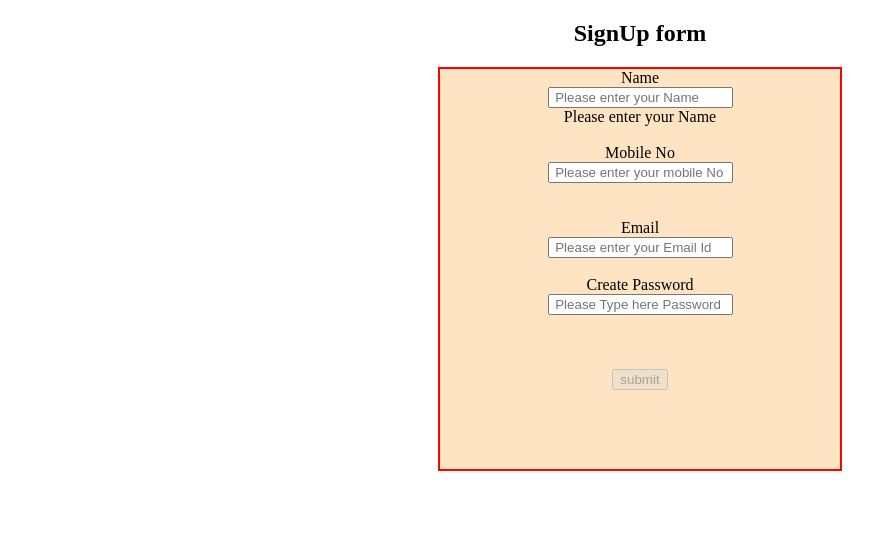
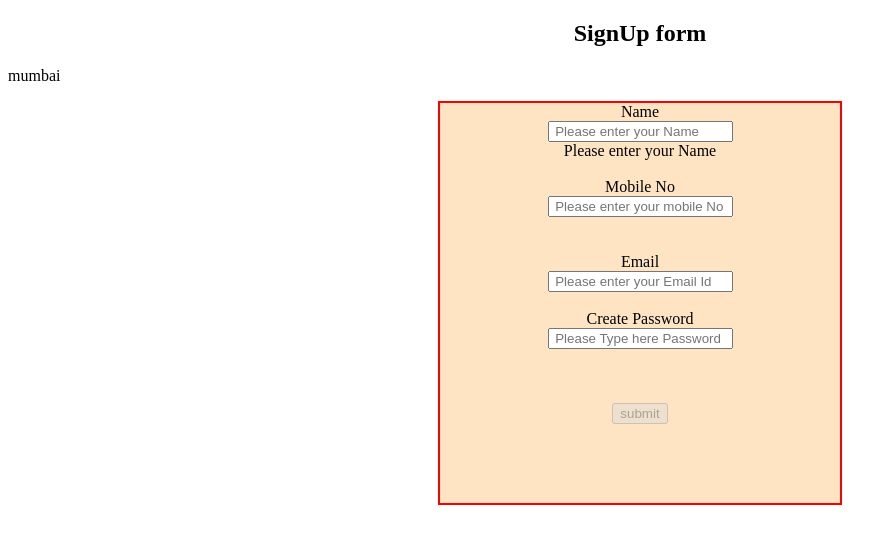
Before and after one commit to poonambhapkar34/octJavaScipt, an Angular app in the folder AngularProject/angularOctBatch/: page /adminsignup in a window 1280 px wide. Shown: the top 544 px of the page, without its empty margins (0-896 px from the left). Built offline with nearby package versions, Linux system fonts and the light colour scheme.

Commit message:
services

```diff
--- a/AngularProject/angularOctBatch/src/app/adminlogin/adminsignin/adminsignin.component.ts
+++ b/AngularProject/angularOctBatch/src/app/adminlogin/adminsignin/adminsignin.component.ts
@@ -1,5 +1,7 @@
 import { Component } from '@angular/core';
 import { FormBuilder, FormControl, FormGroup, Validators } from '@angular/forms';
+import { DataService } from './../../adminsignup/data.service';
+
 // interface student{
 //   name:string,
 //   id:number,
@@ -21,7 +23,7 @@ export class AdminsigninComponent {
     address:'jjjj',
   };
   formData : any;
-  constructor(public formBuilder: FormBuilder) {
+  constructor(public formBuilder: FormBuilder,private dataService : DataService) {
 
   }
   ngOnInit() {
@@ -67,6 +69,7 @@ export class AdminsigninComponent {
    let name =  name1.toUpperCase();
    console.log(name);
 
+   this.dataService.city = 'pune';
 
   }
 }
--- a/AngularProject/angularOctBatch/src/app/adminsignup/adminsignup.component.html
+++ b/AngularProject/angularOctBatch/src/app/adminsignup/adminsignup.component.html
@@ -1,4 +1,5 @@
 <h2 class="heading">SignUp form</h2>
+<p>{{city}}</p>
 <div class="form-container">
     <form #signUp="ngForm" autocomplete="off">
 
--- a/AngularProject/angularOctBatch/src/app/adminsignup/adminsignup.component.ts
+++ b/AngularProject/angularOctBatch/src/app/adminsignup/adminsignup.component.ts
@@ -1,4 +1,5 @@
 import { Component } from '@angular/core';
+import { DataService } from './data.service';
 
 @Component({
   selector: 'app-adminsignup',
@@ -6,6 +7,7 @@ import { Component } from '@angular/core';
   styleUrls: ['./adminsignup.component.scss']
 })
 export class AdminsignupComponent {
+  city?:string;
   data = {
     name : 'poonam',
     mobNo : 569896666,
@@ -15,7 +17,12 @@ export class AdminsignupComponent {
   }
   data2:any;
 
+  constructor(private dataService : DataService ){
+
+  }
   ngOnInit(){
+  this.city = this.dataService.city;
+  console.log('this.city',this.city);
 
   }
    submit(formData? : any){
--- /dev/null
+++ b/AngularProject/angularOctBatch/src/app/adminsignup/data.service.ts
@@ -0,0 +1,9 @@
+import { Injectable } from '@angular/core';
+
+@Injectable({
+  providedIn: 'root'
+})
+export class DataService {
+city = 'mumbai';
+  constructor() { }
+}
--- a/AngularProject/angularOctBatch/src/app/app.component.ts
+++ b/AngularProject/angularOctBatch/src/app/app.component.ts
@@ -1,4 +1,5 @@
 import { Component } from '@angular/core';
+import { DataService } from './adminsignup/data.service';
 
 @Component({
   selector: 'app-root',
@@ -6,18 +7,22 @@ import { Component } from '@angular/core';
   styleUrls: ['./app.component.scss']
 })
 export class AppComponent {
-
+cityName:any;
  public title = 'angularOctBatch';
  public name:string = 'poonam';
         middleName:any = 'Abhijit';
         fruit :any;
 
-  constructor() {
+  constructor(private dataService : DataService ) {
     console.log('i am inside constructor');
   }
  // const surname :string = 'patil'; var /property both are same..
  //only differnce is we can not add prefix let/var /const to the property
+  ngOnInit(){
+ this.cityName = this.dataService.city;
+ console.log(this.cityName);
 
+  }
  public myFirstFunction(): any{
     console.log('welcome');
     let surname :string = 'patil';
```
Also changed, not shown: 1 other file (tests, documents, lock files or other folders).
